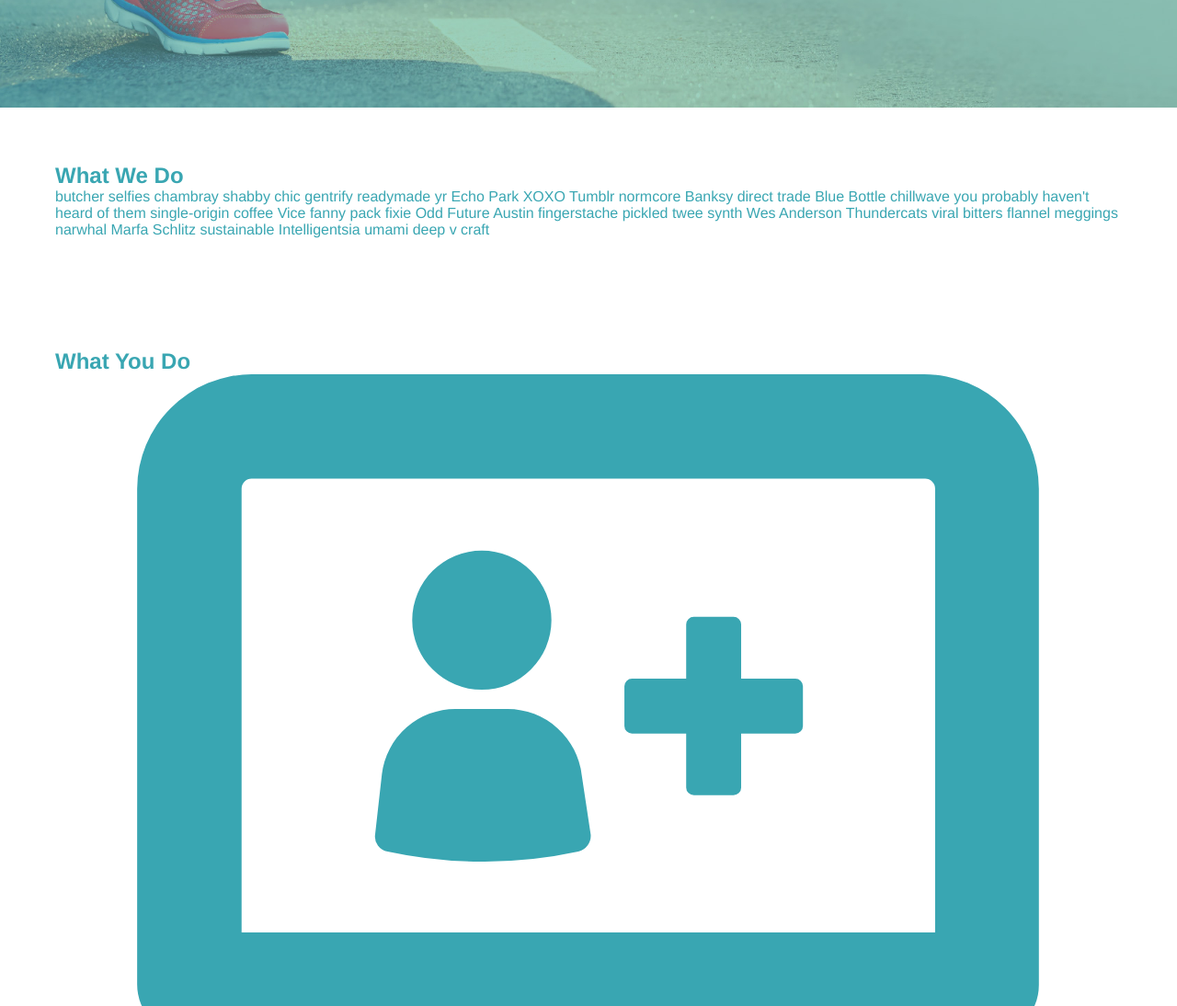
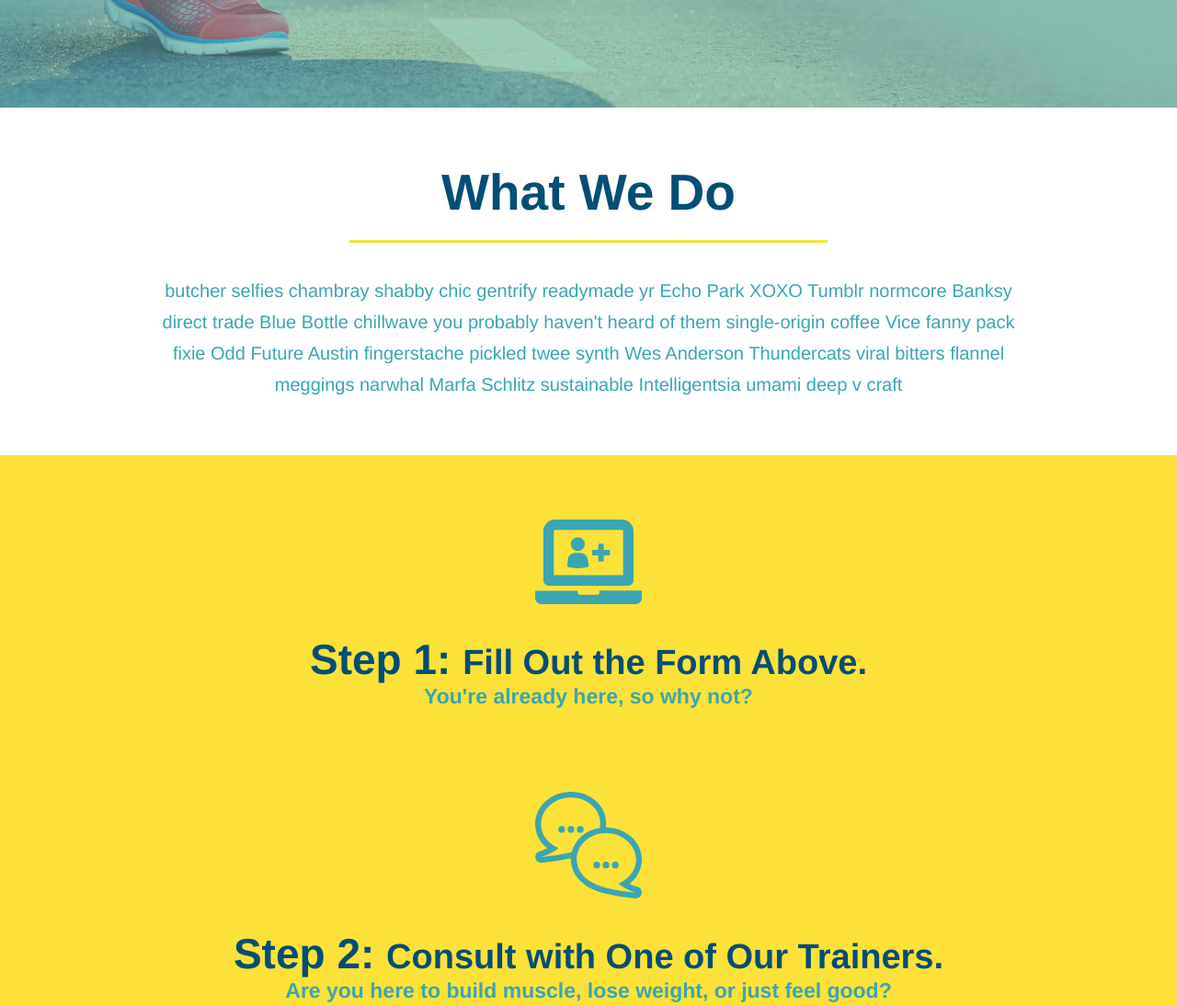
Before and after one commit to emisiorski/run-buddy, a plain HTML site: page index.html in a window 1280 px wide. Shown: the part 565-1659 px from the top of the page at 92% size. Drawn offline with Linux system fonts and the light colour scheme.

Commit message:
style what you do section

```diff
--- a/assets/css/style.css
+++ b/assets/css/style.css
@@ -112,3 +112,56 @@ footer h2 {
     font-size: 16px;
   }
   /* Hero styles end*/
+  .intro {
+    text-align: center;
+  }
+
+  .intro p {
+    line-height: 1.7;
+    color: #39a6b2;
+    width: 80%;
+    font-size: 20px;
+    margin: 0 auto;
+  }
+  .steps {
+    text-align: center;
+    background: #fce138;
+  }
+  .section-title {
+    font-size: 55px;
+    color: #024e76;
+    margin-bottom: 35px;
+    padding: 0 100px 20px 100px;
+    display: inline-block;
+    border-bottom: 3px solid;
+  }
+
+  .primary-border {
+    border-color: #fce138;
+  }
+
+  .secondary-border {
+    border-color: #39a6b2;
+  }
+  .steps div {
+    margin-bottom: 80px;
+  }
+
+  .steps img {
+    width: 15%;
+    margin: 10px 0;
+  }
+
+  .steps h3 {
+    color: #024e76;
+    font-size: 46px;
+    margin-top: 10px;
+  }
+
+  .steps p {
+    color: #39a6b2;
+    font-size: 23px;
+  }
+  .steps span {
+    font-size: 38px;
+  }
--- a/index.html
+++ b/index.html
@@ -64,37 +64,37 @@
         </section>
 
         <!-- "what we do" section -->
-        <section id="what-we-do">
-            <h2>What We Do</h2>
+        <section id="what-we-do" class="intro">
+            <h2 class="section-title primary-border"> What We Do</h2>
             <p>
               butcher selfies chambray shabby chic gentrify readymade yr Echo Park XOXO Tumblr normcore Banksy direct trade Blue Bottle chillwave you probably haven't heard of them single-origin coffee Vice fanny pack fixie Odd Future Austin fingerstache pickled twee synth Wes Anderson Thundercats viral bitters flannel meggings narwhal Marfa Schlitz sustainable Intelligentsia umami deep v craft
             </p>
         </section>
 
         <!-- "what you do" section -->
-        <section id="what-you-do">
-            <h2>What You Do</h2>
+        <section id="what-you-do" class="steps">
+            <h2 class="section-title secondary-border" What You Do</h2>
             <div>
                <!-- insert this img element -->
               <img src="./assets/images/step-1.svg" alt="" />
-              <h3>Step 1: Fill Out the Form Above.</h3>
+              <h3>Step 1: <span>Fill Out the Form Above.</span></h3>
               <p>You're already here, so why not?</p>
             </div>
 
             <div>
               <img src="./assets/images/step-2.svg" alt="" />
-              <h3>Step 2: Consult with One of Our Trainers.</h3>
+              <h3>Step 2: <span>Consult with One of Our Trainers.</span></h3>
               <p>Are you here to build muscle, lose weight, or just feel good?</p>
             </div>
 
             <div>
-              <h3>Step 3: Get Running.</h3>
+              <h3>Step 3: <span>Get Running.</span></h3>
               <img src="./assets/images/step-3.svg" alt="" />
               <p>Hit the ground running (literally) once your trainer lays out your plan.</p>
             </div>
 
             <div>
-              <h3>Step 4: See Results.</h3>
+              <h3>Step 4: <span>Results.</span> </h3>
               <img src="./assets/images/step-4.svg" alt="" />
               <p>Bi-weekly check-ins with your trainer will keep you focused</p>
             </div>
```
